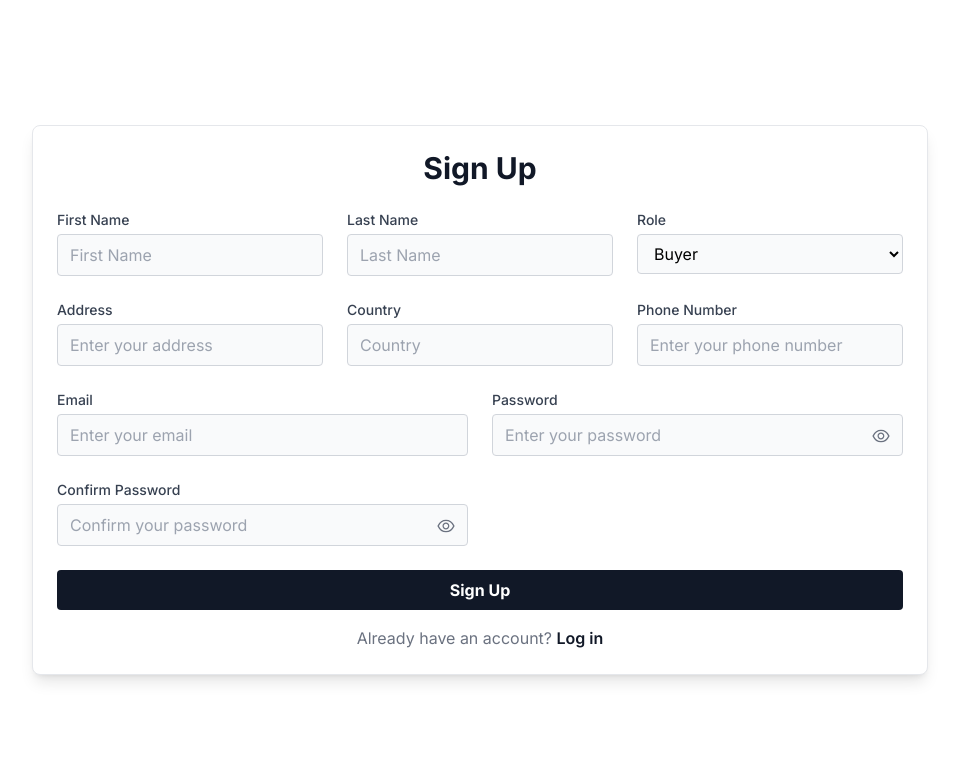
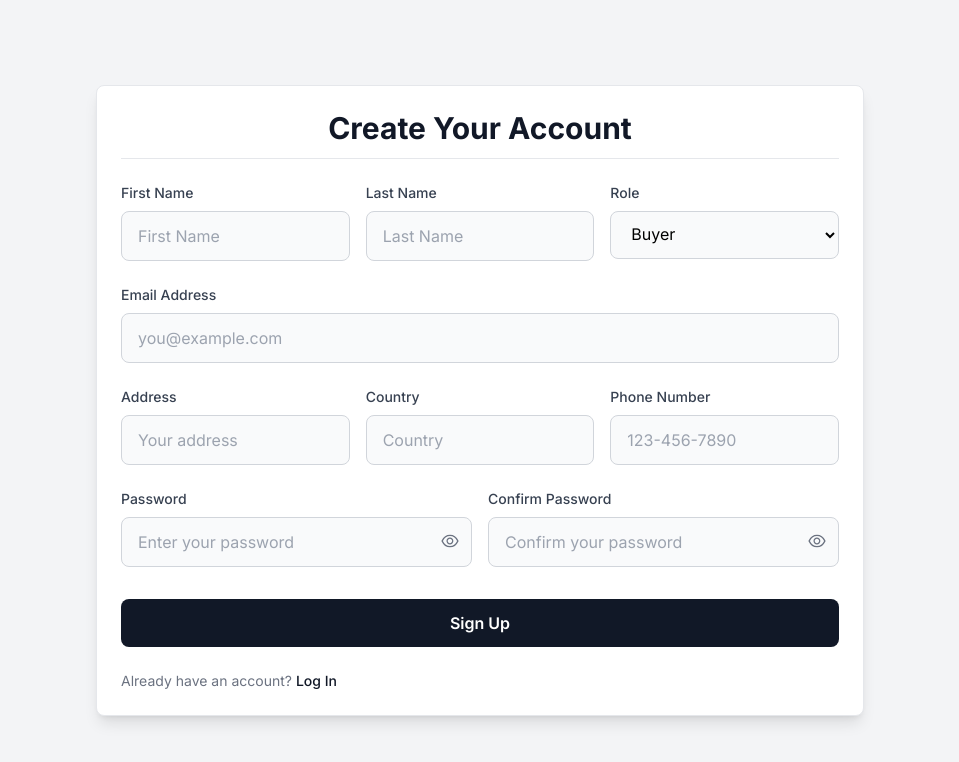
Before and after one commit to mjbhanu03/Freelancing, a React (Vite) app in the folder frontend/: page /signup in a window 1280 px wide. Shown: the top 762 px of the page, without its empty margins (160-1119 px from the left). Built offline with nearby package versions, Linux system fonts and the light colour scheme.

Commit message:
Responsive Error Fixed

```diff
--- a/frontend/src/Login/SignUp.jsx
+++ b/frontend/src/Login/SignUp.jsx
@@ -1,6 +1,7 @@
 import React, { useState } from "react";
 import { AiOutlineEye, AiOutlineEyeInvisible } from "react-icons/ai";
 import { Link } from "react-router-dom";
+import Axios from "axios";
 
 const SignUp = () => {
   const [firstname, setFirstName] = useState("");
@@ -18,66 +19,88 @@
 
   const handleSubmit = async (e) => {
     e.preventDefault();
+
     if (password !== confirmPassword) {
       setResponse({ success: false, message: "Passwords do not match" });
       return;
     }
-    // Simulated success response
-    setResponse({ success: true, message: "Sign up successful!" });
+    try {
+      const res = await Axios.post("http://localhost:3000/signup/create", {
+        firstname,
+        lastname,
+        role,
+        address,
+        country,
+        number,
+        email,
+        password,
+      });
+      setResponse(res.data); // Set the response data on success
+    } catch (error) {
+      console.error("Error sending data", error);
+      if (error.response && error.response.status === 401) {
+        setResponse({ message: "Invalid credentials" }); // Set error message for 401
+      } else {
+        setResponse({ message: "Failed to send data" }); // Set error message for other errors
+      }
+    }
   };
 
   return (
-    <div className="flex items-center justify-center h-screen bg-white">
-      <div className="w-full max-w-4xl p-6 bg-white shadow-lg rounded-lg border border-gray-200">
-        <h2 className="text-3xl font-bold mb-6 text-center text-gray-900">
-          Sign Up
+    <div className="flex items-center justify-center min-h-screen   bg-gray-100">
+      <div className="w-full max-w-3xl p-6 bg-white shadow-lg rounded-lg border border-gray-200">
+        <h2 className="text-3xl font-bold mb-3 text-center text-gray-900">
+          Create Your Account
         </h2>
+        <hr className="mb-6" />
         <form onSubmit={handleSubmit}>
-          <div className="grid grid-cols-1 sm:grid-cols-3 gap-6 mb-6">
+          <div className="grid grid-cols-1 md:grid-cols-3 gap-4 mb-6">
             <div>
               <label
                 htmlFor="firstname"
-                className="block text-sm font-medium text-gray-700 mb-1"
+                className="block text-sm font-medium text-gray-700 mb-2"
               >
                 First Name
               </label>
               <input
                 type="text"
                 id="firstname"
-                className="w-full px-3 py-2 border border-gray-300 rounded bg-gray-50 focus:outline-none focus:ring-2 focus:ring-gray-900"
+                className="w-full px-4 py-3 border border-gray-300 rounded-lg bg-gray-50 focus:outline-none focus:ring-2 focus:ring-gray-900"
                 placeholder="First Name"
                 value={firstname}
                 onChange={(e) => setFirstName(e.target.value)}
                 required
               />
             </div>
+
             <div>
               <label
                 htmlFor="lastname"
-                className="block text-sm font-medium text-gray-700 mb-1"
+                className="block text-sm font-medium text-gray-700 mb-2"
               >
                 Last Name
               </label>
               <input
                 type="text"
                 id="lastname"
-                className="w-full px-3 py-2 border border-gray-300 rounded bg-gray-50 focus:outline-none focus:ring-2 focus:ring-gray-900"
+                className="w-full px-4 py-3 border border-gray-300 rounded-lg bg-gray-50 focus:outline-none focus:ring-2 focus:ring-gray-900"
                 placeholder="Last Name"
                 value={lastname}
                 onChange={(e) => setLastName(e.target.value)}
                 required
               />
             </div>
+
             <div>
               <label
                 htmlFor="role"
-                className="block text-sm font-medium text-gray-700 mb-1"
+                className="block text-sm font-medium text-gray-700 mb-2"
               >
                 Role
               </label>
               <select
                 id="role"
-                className="w-full px-3 py-2 border border-gray-300 rounded bg-gray-50 focus:outline-none focus:ring-2 focus:ring-gray-900"
+                className="w-full px-4 py-3 border border-gray-300 rounded-lg bg-gray-50 focus:outline-none focus:ring-2 focus:ring-gray-900"
                 value={role}
                 onChange={(e) => setRole(e.target.value)}
                 required
@@ -88,53 +111,75 @@
             </div>
           </div>
 
-          <div className="grid grid-cols-1 sm:grid-cols-3 gap-6 mb-6">
+          {/* Email */}
+          <div className="mb-6">
+            <label
+              htmlFor="email"
+              className="block text-sm font-medium text-gray-700 mb-2"
+            >
+              Email Address
+            </label>
+            <input
+              type="email"
+              id="email"
+              className="w-full px-4 py-3 border border-gray-300 rounded-lg bg-gray-50 focus:outline-none focus:ring-2 focus:ring-gray-900"
+              placeholder="you@example.com"
+              value={email}
+              onChange={(e) => setEmail(e.target.value)}
+              required
+            />
+          </div>
+
+          {/* Address, Country, Phone in 3 Grid */}
+          <div className="grid grid-cols-1 md:grid-cols-3 gap-4 mb-6">
             <div>
               <label
                 htmlFor="address"
-                className="block text-sm font-medium text-gray-700 mb-1"
+                className="block text-sm font-medium text-gray-700 mb-2"
               >
                 Address
               </label>
               <input
                 type="text"
                 id="address"
-                className="w-full px-3 py-2 border border-gray-300 rounded bg-gray-50 focus:outline-none focus:ring-2 focus:ring-gray-900"
-                placeholder="Enter your address"
+                className="w-full px-4 py-3 border border-gray-300 rounded-lg bg-gray-50 focus:outline-none focus:ring-2 focus:ring-gray-900"
+                placeholder="Your address"
                 value={address}
                 onChange={(e) => setAddress(e.target.value)}
                 required
               />
             </div>
+
             <div>
               <label
                 htmlFor="country"
-                className="block text-sm font-medium text-gray-700 mb-1"
+                className="block text-sm font-medium text-gray-700 mb-2"
               >
                 Country
               </label>
               <input
                 type="text"
                 id="country"
-                className="w-full px-3 py-2 border border-gray-300 rounded bg-gray-50 focus:outline-none focus:ring-2 focus:ring-gray-900"
+                className="w-full px-4 py-3 border border-gray-300 rounded-lg bg-gray-50 focus:outline-none focus:ring-2 focus:ring-gray-900"
                 placeholder="Country"
                 value={country}
                 onChange={(e) => setCountry(e.target.value)}
                 required
               />
             </div>
+
             <div>
               <label
                 htmlFor="number"
-                className="block text-sm font-medium text-gray-700 mb-1"
+                className="block text-sm font-medium text-gray-700 mb-2"
               >
                 Phone Number
               </label>
               <input
                 type="tel"
                 id="number"
-                className="w-full px-3 py-2 border border-gray-300 rounded bg-gray-50 focus:outline-none focus:ring-2 focus:ring-gray-900"
-                placeholder="Enter your phone number"
+                className="w-full px-4 py-3 border border-gray-300 rounded-lg bg-gray-50 focus:outline-none focus:ring-2 focus:ring-gray-900"
+                placeholder="123-456-7890"
                 value={number}
                 onChange={(e) => setNumber(e.target.value)}
                 required
@@ -142,35 +187,19 @@
             </div>
           </div>
 
-          <div className="grid grid-cols-1 sm:grid-cols-2 gap-6 mb-6">
-            <div className="relative">
-              <label
-                htmlFor="email"
-                className="block text-sm font-medium text-gray-700 mb-1"
-              >
-                Email
-              </label>
-              <input
-                type="email"
-                id="email"
-                className="w-full px-3 py-2 border border-gray-300 rounded bg-gray-50 focus:outline-none focus:ring-2 focus:ring-gray-900"
-                placeholder="Enter your email"
-                value={email}
-                onChange={(e) => setEmail(e.target.value)}
-                required
-              />
-            </div>
+          {/* Password and Confirm Password */}
+          <div className="grid grid-cols-1 md:grid-cols-2 gap-4 mb-8">
             <div className="relative">
               <label
                 htmlFor="password"
-                className="block text-sm font-medium text-gray-700 mb-1"
+                className="block text-sm font-medium text-gray-700 mb-2"
               >
                 Password
               </label>
               <input
                 type={showPassword ? "text" : "password"}
                 id="password"
-                className="w-full px-3 py-2 border border-gray-300 rounded bg-gray-50 focus:outline-none focus:ring-2 focus:ring-gray-900"
+                className="w-full px-4 py-3 border border-gray-300 rounded-lg bg-gray-50 focus:outline-none focus:ring-2 focus:ring-gray-900 pr-10"
                 placeholder="Enter your password"
                 value={password}
                 onChange={(e) => setPassword(e.target.value)}
@@ -178,7 +207,7 @@
               />
               <button
                 type="button"
-                className="absolute right-3 top-9"
+                className="absolute px-3 flex items-center justify-center right-0 top-[55%]"
                 onClick={() => setShowPassword(!showPassword)}
               >
                 {showPassword ? (
@@ -188,17 +217,18 @@
                 )}
               </button>
             </div>
+
             <div className="relative">
               <label
                 htmlFor="confirmPassword"
-                className="block text-sm font-medium text-gray-700 mb-1"
+                className="block text-sm font-medium text-gray-700 mb-2"
               >
                 Confirm Password
               </label>
               <input
                 type={showConfirmPassword ? "text" : "password"}
                 id="confirmPassword"
-                className="w-full px-3 py-2 border border-gray-300 rounded bg-gray-50 focus:outline-none focus:ring-2 focus:ring-gray-900"
+                className="w-full px-4 py-3 border border-gray-300 rounded-lg bg-gray-50 focus:outline-none focus:ring-2 focus:ring-gray-900 pr-10"
                 placeholder="Confirm your password"
                 value={confirmPassword}
                 onChange={(e) => setConfirmPassword(e.target.value)}
@@ -206,7 +236,7 @@
               />
               <button
                 type="button"
-                className="absolute right-3 top-9"
+                className="absolute px-3 flex items-center justify-center right-0 top-[55%]"
                 onClick={() => setShowConfirmPassword(!showConfirmPassword)}
               >
                 {showConfirmPassword ? (
@@ -218,29 +248,33 @@
             </div>
           </div>
 
-          {response && (
-            <div
-              className={`mb-4 text-center ${
+          {/* Submit Button */}
+          <button
+            type="submit"
+            className="w-full py-3 px-6 font-semibold text-white bg-gray-900 rounded-lg hover:bg-gray-800 transition-colors duration-300"
+          >
+            Sign Up
+          </button>
+        </form>
+
+        {response && (
+          <div className="mt-6 p-4 bg-gray-50 border rounded-md">
+            <p
+              className={`text-sm ${
                 response.success ? "text-green-500" : "text-red-500"
               }`}
             >
               {response.message}
-            </div>
-          )}
+            </p>
+          </div>
+        )}
 
-          <button
-            type="submit"
-            className="w-full bg-gray-900 text-white font-bold py-2 rounded hover:bg-gray-800 focus:outline-none transition duration-300"
-          >
-            Sign Up
-          </button>
-          <div className="text-center mt-4">
-            <span className="text-gray-500">Already have an account?</span>{" "}
-            <Link to="/login" className="text-gray-900 font-semibold">
-              Log in
-            </Link>
-          </div>
-        </form>
+        <p className="mt-6 text-sm text-gray-500">
+          Already have an account?{" "}
+          <Link to="/" className="text-gray-900 font-medium">
+            Log In
+          </Link>
+        </p>
       </div>
     </div>
   );
```
